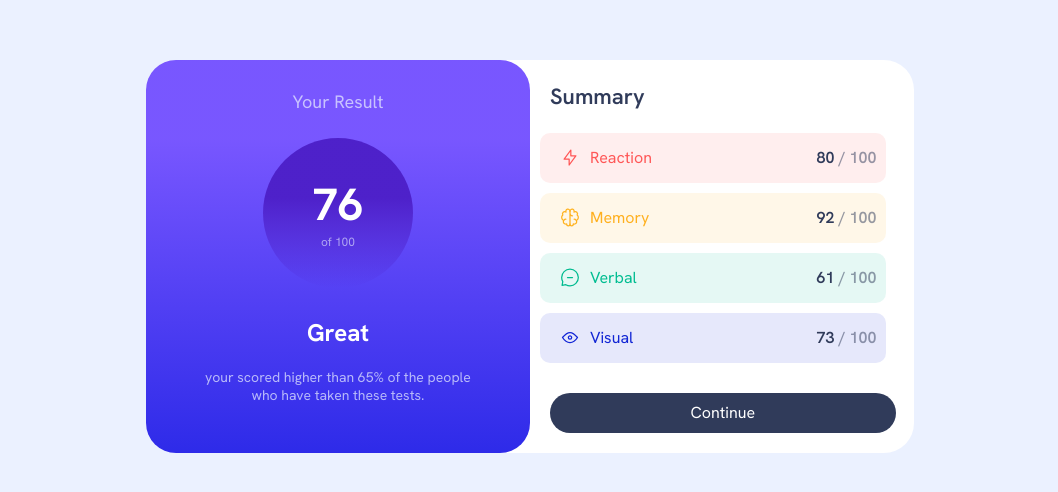
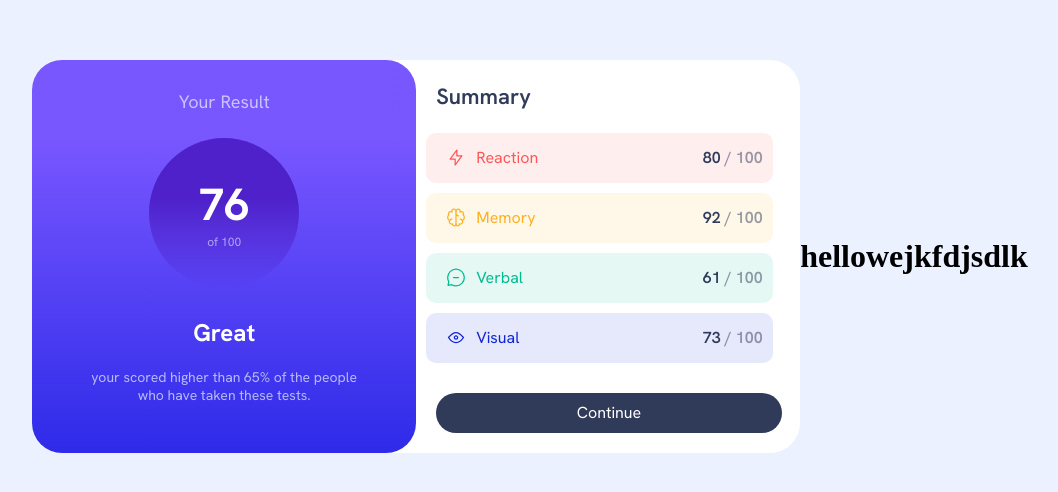
Before and after one commit to H-wq-prog/results-summary-component, a plain HTML site: page index.html in a window 1280 px wide. Shown: the part 144-636 px from the top of the page, without its empty margins (110-1168 px from the left). Drawn offline with Linux system fonts and the light colour scheme; a web font is replaced by a local one.

Commit message:
Update index.html

```diff
--- a/index.html
+++ b/index.html
@@ -61,6 +61,8 @@
                 </div>
             </div>
         </div>
+        <h1>hellowejkfdjsdlk</h1>
     </div>
 </body>
+
 </html>
```
